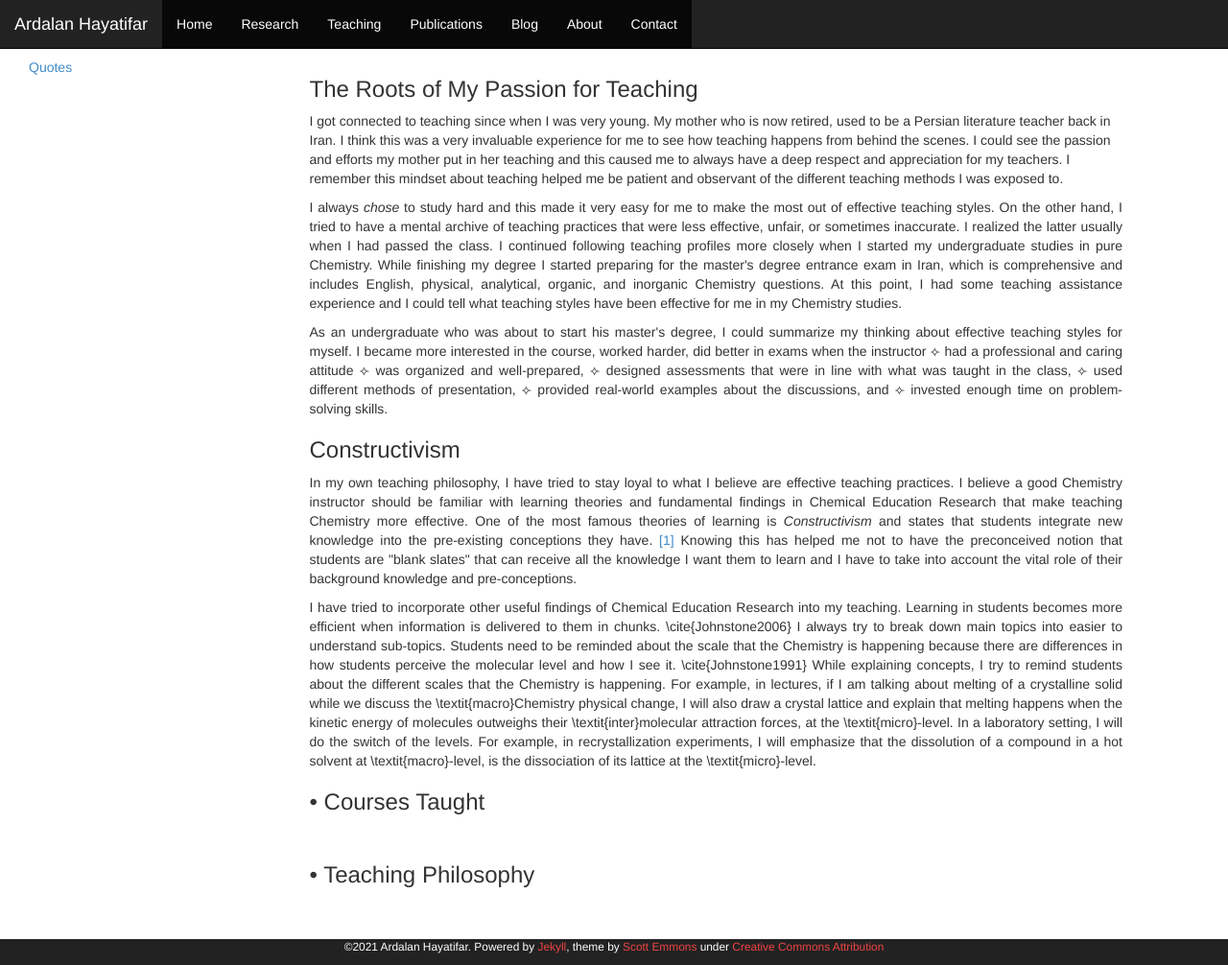
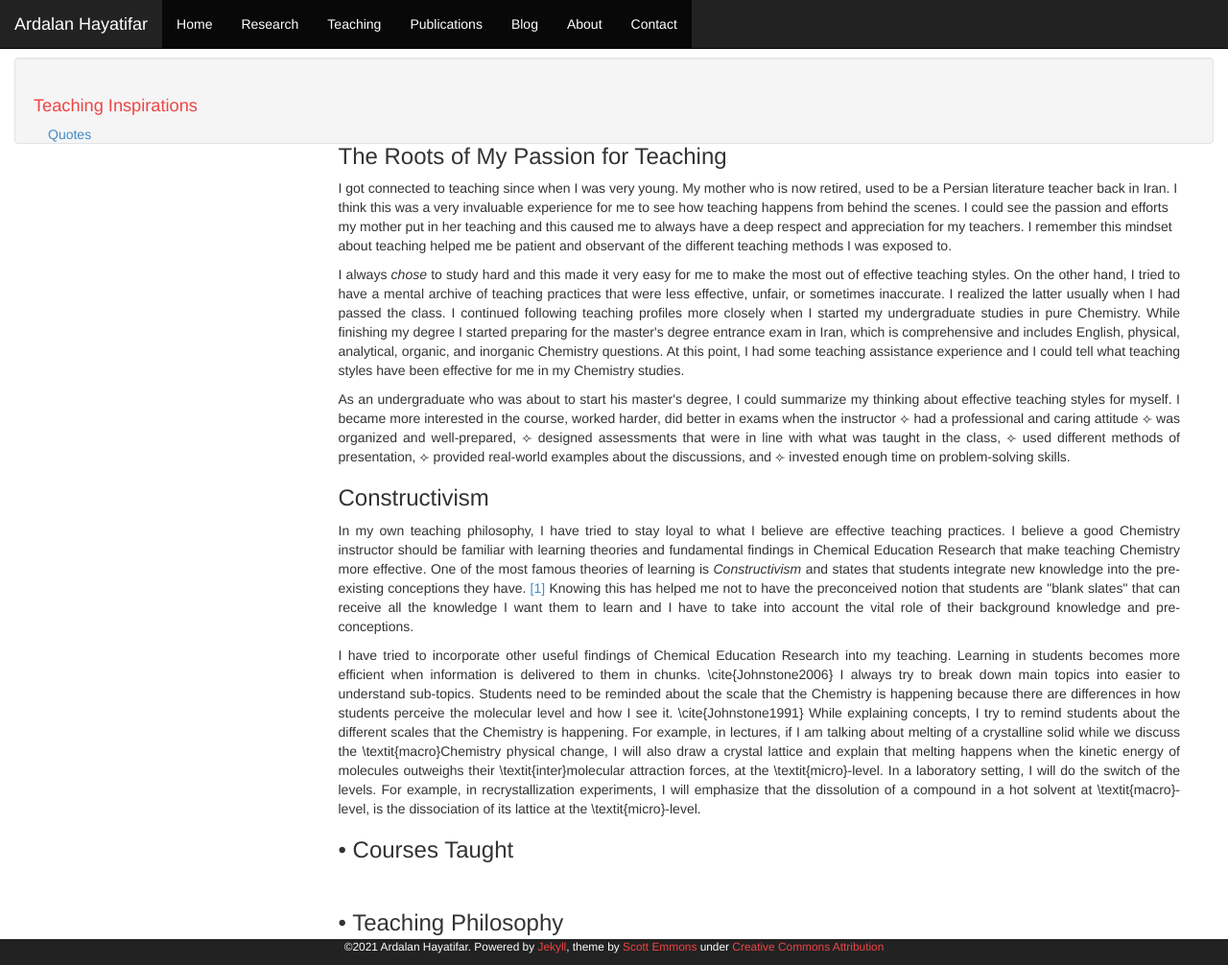
Before and after one commit to Ardalanhayatifar/ardalanhayatifar.github.io, a Jekyll site: the page built from teaching.html, in a window 1280 px wide and 1006 px high. Shown: the whole window at 96% size. Built offline with Jekyll 4.4.1, drawn with Linux system fonts in a browser that asks for light colours.

Commit message:
Update teaching.html

```diff
--- a/teaching.html
+++ b/teaching.html
@@ -2,8 +2,8 @@
 layout: page
 permalink: "/teaching"
 ---
-<div class="container container-left">
-    <div class="row">
+<div class="sidebar well">
+    <h1>Teaching Inspirations</h1>
         <div class="col-md-3 hidden-xs">
             <a href="/teaching/quotes.html">Quotes</a>
         </div>
@@ -40,6 +40,10 @@ permalink: "/teaching"
 <br />
 
 
+
+
+
+
 </body>
 
 </div>
```
